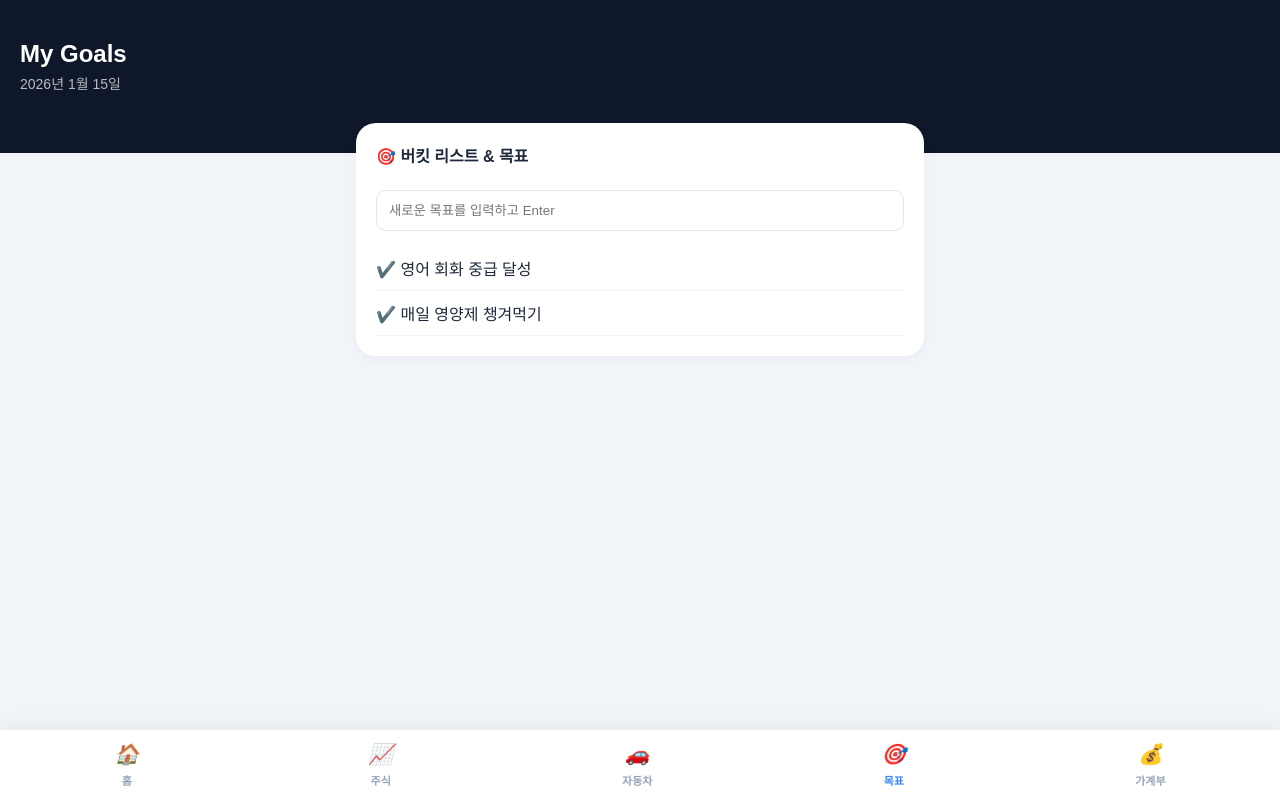
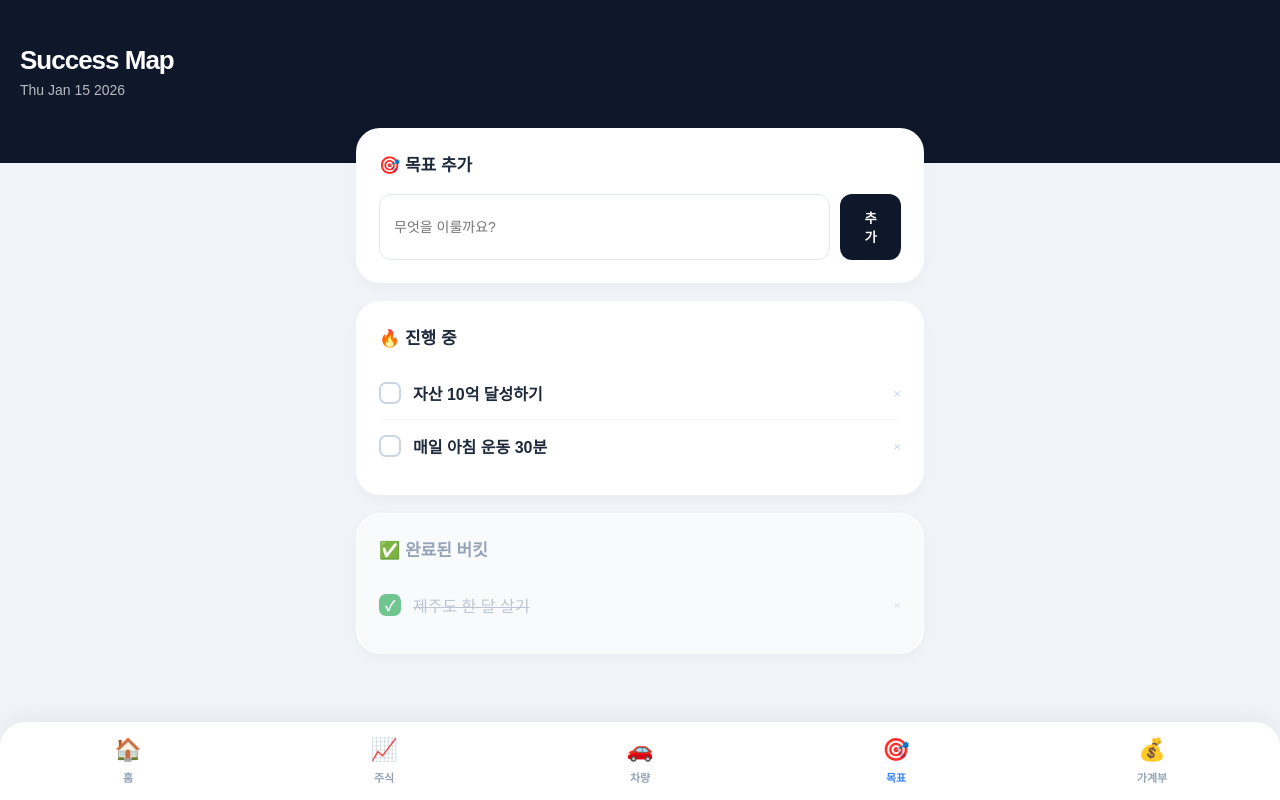
Before and after one commit to dkdlemf1001-sudo/stock, a plain HTML site: page index.html in a window 1280 px wide. Both pictures are taken after a click on the button "🎯 목표". Drawn offline with Linux system fonts and the light colour scheme; a web font is replaced by a local one.

Commit message:
Update index.html

```diff
--- a/index.html
+++ b/index.html
@@ -3,120 +3,147 @@
 <head>
     <meta charset="UTF-8">
     <meta name="viewport" content="width=device-width, initial-scale=1.0, maximum-scale=1.0, user-scalable=no">
-    <title>LIFE OS - TOTAL PORTAL</title>
-    <script src="https://www.gstatic.com/firebasejs/9.22.1/firebase-app-compat.js"></script>
-    <script src="https://www.gstatic.com/firebasejs/9.22.1/firebase-database-compat.js"></script>
+    <title>LIFE OS - Master Portal</title>
     <link href="https://fonts.googleapis.com/css2?family=Pretendard:wght@400;600;800&display=swap" rel="stylesheet">
     <style>
-        :root { --main: #0f172a; --accent: #3b82f6; --bg: #f1f5f9; --card: #ffffff; --text: #1e293b; }
+        :root {
+            --main: #0f172a;
+            --accent: #3b82f6;
+            --bg: #f1f5f9;
+            --card: #ffffff;
+            --text: #1e293b;
+            --danger: #ef4444;
+            --success: #16a34a;
+            --warning: #ca8a04;
+            --gray: #94a3b8;
+        }
+
         * { box-sizing: border-box; font-family: 'Pretendard', sans-serif; margin: 0; padding: 0; }
-        body { background: var(--bg); color: var(--text); padding-bottom: 80px; }
+        body { background: var(--bg); color: var(--text); padding-bottom: 90px; }
 
-        /* Navigation Bar (Bottom) */
-        nav { position: fixed; bottom: 0; width: 100%; background: var(--card); display: flex; justify-content: space-around; padding: 12px 0; box-shadow: 0 -5px 20px rgba(0,0,0,0.05); z-index: 1000; }
-        .nav-item { border: none; background: none; font-size: 11px; font-weight: 700; color: #94a3b8; cursor: pointer; display: flex; flex-direction: column; align-items: center; gap: 4px; }
+        /* --- Header & Layout --- */
+        header { background: var(--main); color: white; padding: 45px 20px 65px; text-align: left; }
+        header h1 { font-size: 26px; font-weight: 800; letter-spacing: -1px; }
+        header p { font-size: 14px; opacity: 0.7; margin-top: 6px; }
+
+        .container { max-width: 600px; margin: -35px auto 0; padding: 0 16px; }
+        .content { display: none; animation: fadeIn 0.3s ease-in-out; }
+        .content.active { display: block; }
+        @keyframes fadeIn { from { opacity: 0; transform: translateY(10px); } to { opacity: 1; transform: translateY(0); } }
+
+        /* --- Card System --- */
+        .card { background: var(--card); border-radius: 24px; padding: 22px; margin-bottom: 18px; box-shadow: 0 4px 15px rgba(0,0,0,0.04); border: 1px solid rgba(255,255,255,0.8); }
+        .card-title { font-size: 17px; font-weight: 800; margin-bottom: 18px; display: flex; align-items: center; gap: 10px; }
+
+        /* --- UI Elements --- */
+        .km-input-box { background: #1e293b; color: white; border-radius: 18px; padding: 20px; }
+        .km-input-box label { font-size: 12px; color: var(--gray); display: block; margin-bottom: 5px; }
+        .km-input-box input { background: transparent; border: none; color: white; font-size: 32px; font-weight: 800; width: 100%; outline: none; }
+
+        .car-table { width: 100%; border-collapse: collapse; }
+        .car-table th { font-size: 12px; color: #64748b; padding-bottom: 12px; border-bottom: 2px solid #f1f5f9; text-align: left; }
+        .car-table td { padding: 16px 8px; border-bottom: 1px solid #f8fafc; font-size: 14px; }
+
+        .status-badge { padding: 3px 8px; border-radius: 6px; font-size: 10px; font-weight: 800; display: inline-block; margin-top: 5px; }
+        .status-ok { background: #dcfce7; color: var(--success); }
+        .status-warn { background: #fef9c3; color: var(--warning); }
+        .status-danger { background: #fee2e2; color: var(--danger); }
+
+        /* --- Goals & Bucket List --- */
+        .goal-item { display: flex; align-items: center; justify-content: space-between; padding: 14px 0; border-bottom: 1px solid #f1f5f9; }
+        .goal-item:last-child { border-bottom: none; }
+        .goal-content { display: flex; align-items: center; gap: 12px; font-weight: 600; }
+        .goal-cb { width: 22px; height: 22px; border: 2px solid #cbd5e1; border-radius: 7px; cursor: pointer; appearance: none; display: flex; align-items: center; justify-content: center; transition: 0.2s; }
+        .goal-cb:checked { background: var(--success); border-color: var(--success); }
+        .goal-cb:checked::after { content: '✓'; color: white; font-size: 14px; font-weight: 900; }
+        .completed-text { text-decoration: line-through; color: var(--gray); font-weight: 400; }
+
+        /* --- Navigation --- */
+        nav { position: fixed; bottom: 0; width: 100%; background: var(--card); display: flex; justify-content: space-around; padding: 15px 0; box-shadow: 0 -5px 25px rgba(0,0,0,0.06); z-index: 1000; border-radius: 25px 25px 0 0; }
+        .nav-item { border: none; background: none; font-size: 11px; font-weight: 700; color: #94a3b8; cursor: pointer; display: flex; flex-direction: column; align-items: center; gap: 6px; flex: 1; }
+        .nav-item i { font-style: normal; font-size: 22px; }
         .nav-item.active { color: var(--accent); }
-        .nav-item i { font-size: 20px; margin-bottom: 2px; }
 
-        /* Top Header */
-        header { background: var(--main); color: white; padding: 40px 20px 60px; text-align: left; }
-        header h1 { font-size: 24px; font-weight: 800; }
-        header p { font-size: 14px; opacity: 0.7; margin-top: 5px; }
-
-        /* Main Container */
-        .container { max-width: 600px; margin: -30px auto 0; padding: 0 16px; }
-        .content { display: none; animation: slideUp 0.3s ease; }
-        .content.active { display: block; }
-        @keyframes slideUp { from { opacity: 0; transform: translateY(20px); } to { opacity: 1; transform: translateY(0); } }
-
-        /* Card System */
-        .card { background: var(--card); border-radius: 20px; padding: 20px; margin-bottom: 16px; box-shadow: 0 4px 12px rgba(0,0,0,0.03); }
-        .card-title { font-size: 16px; font-weight: 800; margin-bottom: 15px; display: flex; align-items: center; gap: 8px; }
-
-        /* Elements */
-        .grid-2 { display: grid; grid-template-columns: 1fr 1fr; gap: 12px; }
-        .stat-box { background: #f8fafc; padding: 15px; border-radius: 12px; }
-        .stat-label { font-size: 12px; color: #64748b; }
-        .stat-value { font-size: 18px; font-weight: 800; margin-top: 5px; }
-        .btn-main { width: 100%; padding: 15px; border-radius: 12px; border: none; background: var(--main); color: white; font-weight: 700; cursor: pointer; }
-
-        input { width: 100%; padding: 12px; border: 1px solid #e2e8f0; border-radius: 10px; margin-top: 8px; }
-        .progress-bar { width: 100%; height: 8px; background: #e2e8f0; border-radius: 4px; margin-top: 10px; overflow: hidden; }
-        .progress-fill { height: 100%; background: var(--accent); width: 0%; transition: 0.5s; }
+        /* Inputs & Buttons */
+        .input-main { width: 100%; padding: 14px; border: 1.5px solid #e2e8f0; border-radius: 12px; font-size: 14px; outline: none; }
+        .input-main:focus { border-color: var(--accent); }
+        .btn-action { background: var(--main); color: white; border: none; padding: 14px 20px; border-radius: 12px; font-weight: 700; cursor: pointer; }
     </style>
 </head>
 <body>
 
-<header id="main-header">
-    <h1>Hello, Boss</h1>
-    <p id="current-date">2026년 1월 14일 수요일</p>
+<header>
+    <h1 id="header-title">Hello, Boss</h1>
+    <p id="current-date">2026.01.14 Wednesday</p>
 </header>
 
 <div class="container">
 
     <div id="view-home" class="content active">
         <div class="card">
-            <div class="card-title">🚀 자산 현황</div>
-            <div class="grid-2">
-                <div class="stat-box"><div class="stat-label">투자 자산</div><div class="stat-value" id="home-stock">0원</div></div>
-                <div class="stat-box"><div class="stat-label">이번달 지출</div><div class="stat-value" id="home-spend">0원</div></div>
-            </div>
+            <div class="card-title">✨ 오늘의 요약</div>
+            <p id="home-msg" style="color:#64748b; font-size:14px; line-height:1.6;">목표와 차량 상태를 체크하고<br>생산적인 하루를 시작하세요!</p>
         </div>
         <div class="card">
-            <div class="card-title">🚗 차량 관리</div>
-            <p style="font-size:13px; color:#64748b;">다음 엔진오일 교체까지</p>
-            <div class="progress-bar"><div class="progress-fill" style="width: 70%;"></div></div>
-            <div style="display:flex; justify-content:space-between; font-size:11px; margin-top:5px;"><span>현재 55,000km</span><span>목표 60,000km</span></div>
+            <div class="card-title">🚗 차량 알림</div>
+            <div id="home-car-summary" style="font-size:14px; font-weight:600;">데이터 계산 중...</div>
         </div>
         <div class="card">
-            <div class="card-title">🎯 핵심 목표</div>
-            <div style="font-size:14px;">"자산 10억 달성 및 체지방 15% 유지"</div>
+            <div class="card-title">🎯 남은 목표</div>
+            <div id="home-goal-summary" style="font-size:14px; font-weight:600;">데이터 계산 중...</div>
         </div>
     </div>
 
     <div id="view-stock" class="content">
         <div class="card">
             <div class="card-title">📈 포트폴리오</div>
-            <button class="btn-main" onclick="alert('시세 업데이트 로직 실행')">실시간 시세 동기화</button>
-            <div id="stock-list-mini" style="margin-top:15px;">
-                </div>
+            <div style="text-align:center; padding:40px 0; color:var(--gray);">
+                <p>주식 관리 엔진 준비 중</p>
+            </div>
         </div>
     </div>
 
     <div id="view-car" class="content">
+        <div class="card" style="padding:0; border:none; background:transparent;">
+            <div class="km-input-box">
+                <label>현재 주행거리 (km)</label>
+                <input type="number" id="current-km" value="55000" oninput="updateCarLogic()">
+            </div>
+        </div>
         <div class="card">
-            <div class="card-title">🚘 소모품 주기</div>
-            <div class="stat-box" style="margin-bottom:10px;">
-                <div class="stat-label">누적 주행거리</div>
-                <input type="number" id="car-km" placeholder="55,000" onchange="updateCar()">
-            </div>
-            <div style="font-size:14px; line-height:2;">
-                ✅ 엔진오일: <b>5,000km 남음</b><br>
-                ✅ 타이어 로테이션: <b>12,000km 남음</b><br>
-                ✅ 브레이크 패드: <b>정상</b>
-            </div>
+            <div class="card-title">🛠️ 정비 장부</div>
+            <table class="car-table">
+                <thead>
+                    <tr><th>항목</th><th style="text-align:center;">남은 거리</th><th style="text-align:right;">이전 교체</th></tr>
+                </thead>
+                <tbody id="car-body"></tbody>
+            </table>
         </div>
     </div>
 
     <div id="view-goal" class="content">
         <div class="card">
-            <div class="card-title">🎯 버킷 리스트 & 목표</div>
-            <input type="text" placeholder="새로운 목표를 입력하고 Enter" onkeydown="if(event.key==='Enter') addGoal(this.value)">
-            <ul id="goal-list" style="margin-top:15px; list-style:none;">
-                <li style="padding:10px 0; border-bottom:1px solid #f1f5f9;">✔️ 영어 회화 중급 달성</li>
-                <li style="padding:10px 0; border-bottom:1px solid #f1f5f9;">✔️ 매일 영양제 챙겨먹기</li>
-            </ul>
+            <div class="card-title">🎯 목표 추가</div>
+            <div style="display:flex; gap:10px;">
+                <input type="text" id="goal-input" class="input-main" placeholder="무엇을 이룰까요?" onkeydown="if(event.key==='Enter') addGoal()">
+                <button class="btn-action" onclick="addGoal()">추가</button>
+            </div>
+        </div>
+        <div class="card">
+            <div class="card-title">🔥 진행 중</div>
+            <ul id="active-goals" style="list-style:none;"></ul>
+        </div>
+        <div class="card" style="background:#f8fafc;">
+            <div class="card-title" style="color:var(--gray);">✅ 완료된 버킷</div>
+            <ul id="done-goals" style="list-style:none; opacity:0.6;"></ul>
         </div>
     </div>
 
     <div id="view-money" class="content">
         <div class="card">
-            <div class="card-title">💸 이번 달 지출 내역</div>
-            <div class="grid-2" style="margin-bottom:15px;">
-                <input type="text" id="pay-name" placeholder="항목 (예: 점심)">
-                <input type="number" id="pay-amount" placeholder="금액">
-            </div>
-            <button class="btn-main" onclick="addPay()">지출 기록하기</button>
+            <div class="card-title">💰 자산 현황</div>
+            <div style="font-size:28px; font-weight:800;">₩ 0</div>
+            <p style="color:var(--gray); font-size:12px; margin-top:5px;">이번 달 지출 내역이 없습니다.</p>
         </div>
     </div>
 
@@ -125,37 +152,107 @@
 <nav>
     <button class="nav-item active" onclick="showView('home', this)"><i>🏠</i>홈</button>
     <button class="nav-item" onclick="showView('stock', this)"><i>📈</i>주식</button>
-    <button class="nav-item" onclick="showView('car', this)"><i>🚗</i>자동차</button>
+    <button class="nav-item" onclick="showView('car', this)"><i>🚗</i>차량</button>
     <button class="nav-item" onclick="showView('goal', this)"><i>🎯</i>목표</button>
     <button class="nav-item" onclick="showView('money', this)"><i>💰</i>가계부</button>
 </nav>
 
 <script>
-    // 뷰 전환 로직
+    // --- 데이터 저장소 (임시) ---
+    let carData = [
+        { name: "엔진오일", cycle: 10000, lastKm: 50000, price: 85000 },
+        { name: "타이어", cycle: 40000, lastKm: 30000, price: 600000 },
+        { name: "미션오일", cycle: 80000, lastKm: 10000, price: 180000 }
+    ];
+
+    let goals = [
+        { id: 1, text: "자산 10억 달성하기", done: false },
+        { id: 2, text: "매일 아침 운동 30분", done: false },
+        { id: 3, text: "제주도 한 달 살기", done: true }
+    ];
+
+    // --- 뷰 전환 ---
     function showView(viewId, btn) {
-        document.querySelectorAll('.content').forEach(v => v.classList.remove('active'));
-        document.querySelectorAll('.nav-item').forEach(b => b.classList.remove('active'));
+        document.querySelectorAll('.content').forEach(c => c.classList.remove('active'));
+        document.querySelectorAll('.nav-item').forEach(n => n.classList.remove('active'));
         document.getElementById('view-' + viewId).classList.add('active');
         btn.classList.add('active');
-
-        // 헤더 타이틀 변경
-        const titles = { home: 'Hello, Boss', stock: 'Stock Center', car: 'Car Care', goal: 'My Goals', money: 'Money Manager' };
-        document.querySelector('header h1').innerText = titles[viewId];
+        document.getElementById('header-title').innerText =
+            { home: 'Hello, Boss', stock: 'Investments', car: 'My Car', goal: 'Success Map', money: 'Finance' }[viewId];
     }
 
-    // 날짜 표시
-    const now = new Date();
-    document.getElementById('current-date').innerText = `${now.getFullYear()}년 ${now.getMonth()+1}월 ${now.getDate()}일`;
+    // --- 자동차 로직 ---
+    function updateCarLogic() {
+        const currentKm = parseInt(document.getElementById('current-km').value) || 0;
+        const tbody = document.getElementById('car-body');
+        let dangerCount = 0;
+        tbody.innerHTML = '';
 
-    // 간단 기능 (상세 Firebase 연결은 코칭 후 진행)
-    function addGoal(val) {
-        if(!val) return;
-        const li = document.createElement('li');
-        li.style.cssText = "padding:10px 0; border-bottom:1px solid #f1f5f9;";
-        li.innerText = "✔️ " + val;
-        document.getElementById('goal-list').prepend(li);
+        carData.forEach(item => {
+            const remain = (item.lastKm + item.cycle) - currentKm;
+            let cls = 'status-ok'; let txt = '양호';
+            if(remain <= 0) { cls = 'status-danger'; txt = '교체필요'; dangerCount++; }
+            else if(remain <= 1000) { cls = 'status-warn'; txt = '주의'; }
+
+            tbody.innerHTML += `
+                <tr>
+                    <td><b>${item.name}</b><br><span class="status-badge ${cls}">${txt}</span></td>
+                    <td style="text-align:center;"><b>${remain.toLocaleString()} km</b></td>
+                    <td style="text-align:right; font-size:12px; color:var(--gray);">${item.lastKm.toLocaleString()} km<br>₩${item.price.toLocaleString()}</td>
+                </tr>`;
+        });
+        document.getElementById('home-car-summary').innerHTML = dangerCount > 0
+            ? `<span style="color:var(--danger)">⚠️ 점검 필요 항목 ${dangerCount}개</span>`
+            : `<span style="color:var(--success)">✅ 모든 소모품 양호</span>`;
     }
+
+    // --- 목표 로직 ---
+    function addGoal() {
+        const input = document.getElementById('goal-input');
+        if(!input.value.trim()) return;
+        goals.push({ id: Date.now(), text: input.value, done: false });
+        input.value = '';
+        renderGoals();
+    }
+
+    function toggleGoal(id) {
+        goals = goals.map(g => g.id === id ? { ...g, done: !g.done } : g);
+        setTimeout(renderGoals, 250);
+    }
+
+    function deleteGoal(id) {
+        goals = goals.filter(g => g.id !== id);
+        renderGoals();
+    }
+
+    function renderGoals() {
+        const activeList = document.getElementById('active-goals');
+        const doneList = document.getElementById('done-goals');
+        activeList.innerHTML = ''; doneList.innerHTML = '';
+        let pending = 0;
+
+        goals.forEach(g => {
+            const html = `
+                <li class="goal-item">
+                    <div class="goal-content">
+                        <input type="checkbox" class="goal-cb" ${g.done?'checked':''} onclick="toggleGoal(${g.id})">
+                        <span class="${g.done?'completed-text':''}">${g.text}</span>
+                    </div>
+                    <button onclick="deleteGoal(${g.id})" style="border:none; background:none; color:#cbd5e1; cursor:pointer;">×</button>
+                </li>`;
+            if(g.done) doneList.innerHTML += html;
+            else { activeList.innerHTML += html; pending++; }
+        });
+        document.getElementById('home-goal-summary').innerText = `현재 ${pending}개의 목표가 진행 중입니다.`;
+    }
+
+    // --- 초기화 ---
+    window.onload = () => {
+        const now = new Date();
+        document.getElementById('current-date').innerText = now.toDateString();
+        updateCarLogic();
+        renderGoals();
+    };
 </script>
-
 </body>
 </html>
```
